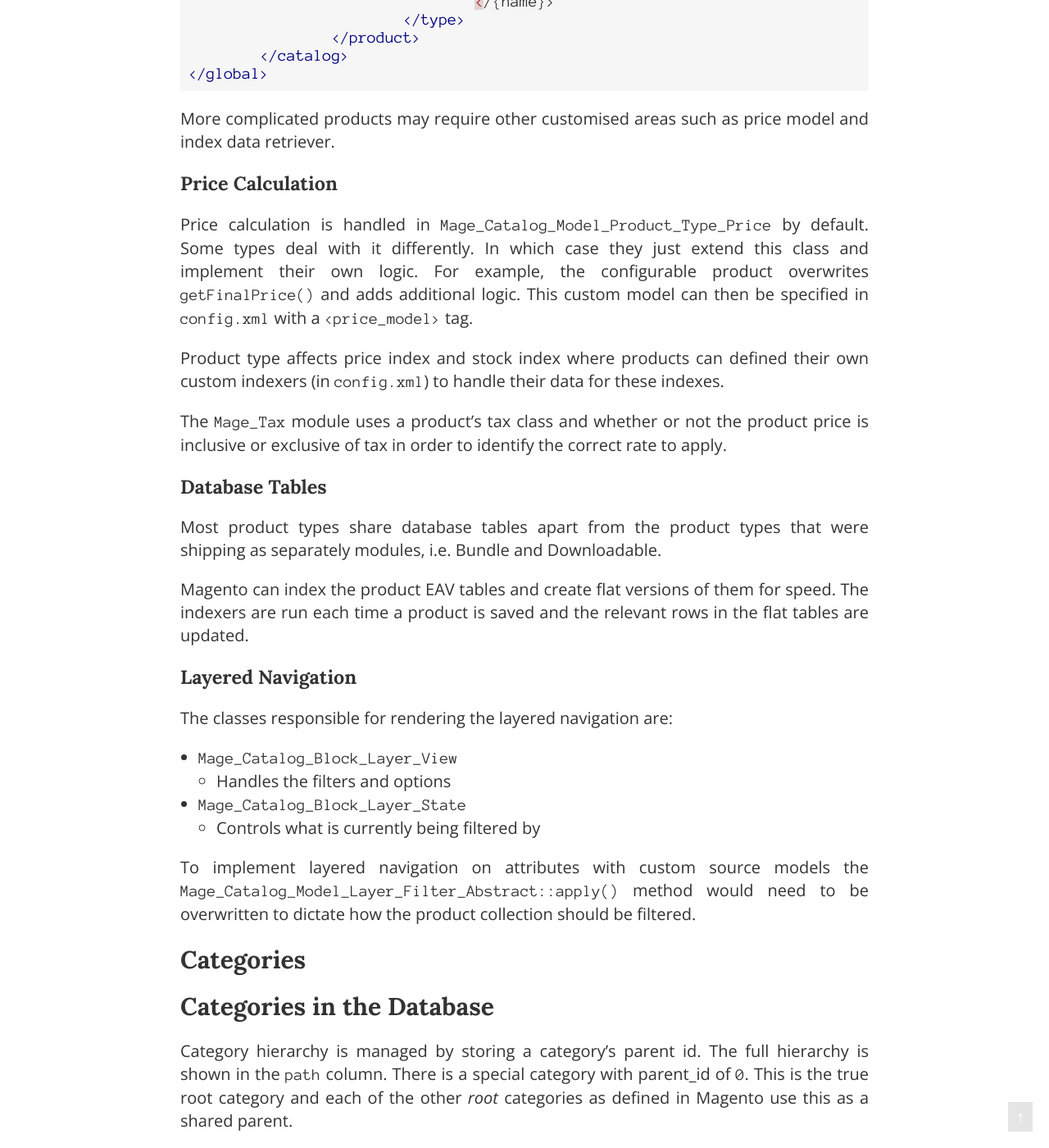
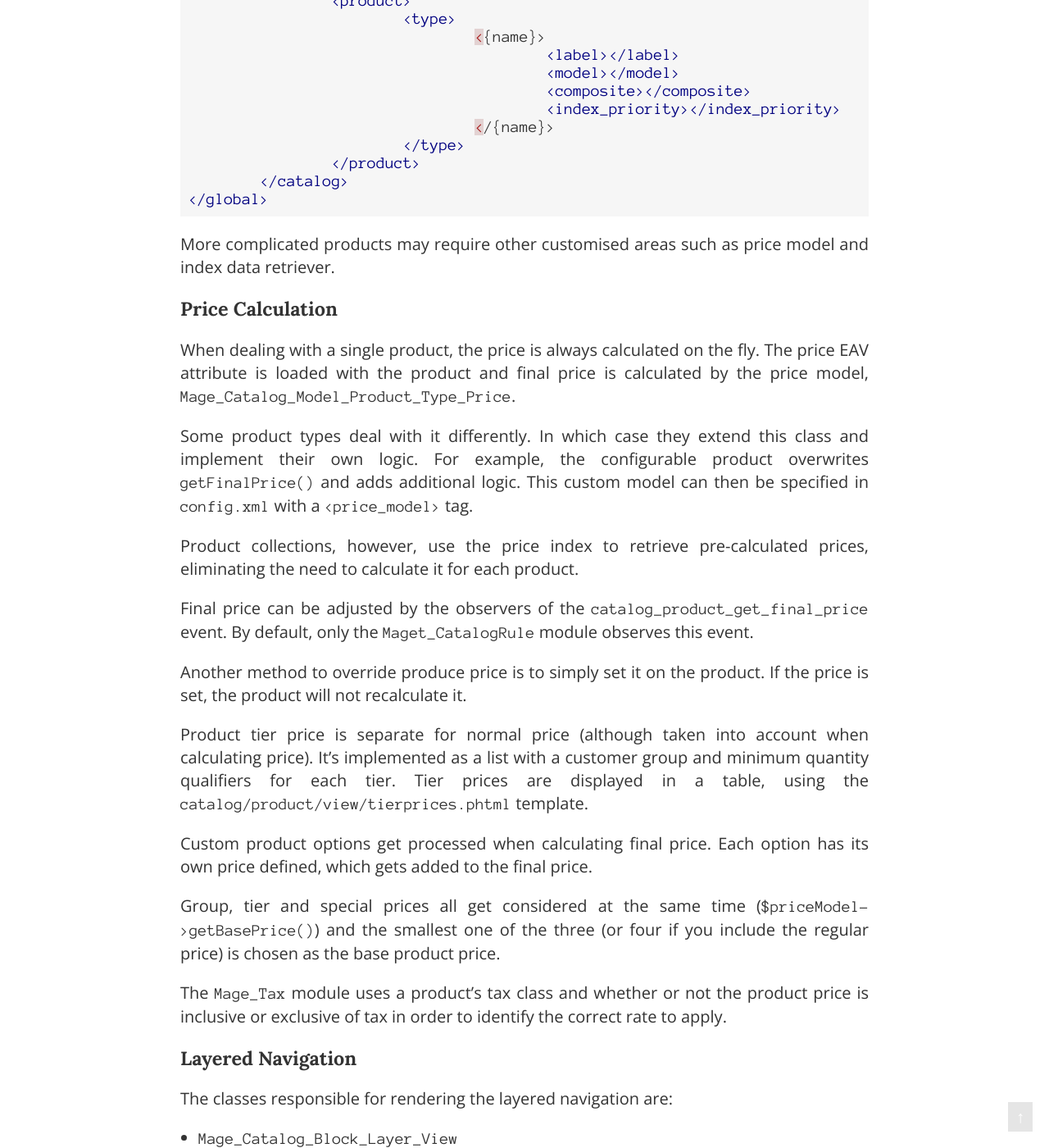
Before and after one commit to meanbee/magecert, a Jekyll site: the page built from catalog.md, in a window 1280 px wide and 1400 px high, scrolled down 1627 px. Shown: the whole window at 82% size. Built offline with Jekyll 4.4.1, drawn with Linux system fonts in a browser that asks for light colours; Markdown is read by kramdown in place of the engine named in the settings; some of the changed text lies outside the part shown.

Commit message:
Begin adding some more info from Tomas on catalog chapter.

```diff
--- a/catalog.md
+++ b/catalog.md
@@ -28,6 +28,11 @@
 
 Most product types are implemented as part of the `Mage_Catalog` module, apart from `Mage_Bundle` and `Mage_Downloadable`.
 
+
+Grouped, Bundle and Configurable products implement a parent-child relationship where a number of other (by default, simple, virtual or downloadable) products get assigned to a main product.  This then handles the product data for the whole collection (e.g. group, bundle, or configurable product name, price and status).
+
+Downloadable and Bundle products have extra tables in the database, meanwhile the rest are shared amongst all other product types.  Configurable products have an extra table to link to child products, `catalog_product_super_link`.
+
 ### Custom Product Type
 
 To create an product type that extends a pre-available product type, this should be done by extending the relevant model. Otherwise the abstract product model should be inherited `Mage_Catalog_Model_Product_Type_Abstract`.
@@ -55,17 +60,23 @@
 
 ### Price Calculation
 
-Price calculation is handled in `Mage_Catalog_Model_Product_Type_Price` by default.  Some types deal with it differently.  In which case they just extend this class and implement their own logic.  For example, the configurable product overwrites `getFinalPrice()` and adds additional logic.  This custom model can then be specified in `config.xml` with a `<price_model>` tag.
+When dealing with a single product, the price is always calculated on the fly.  The price EAV attribute is loaded with the product and final price is calculated by the price model, `Mage_Catalog_Model_Product_Type_Price`.
 
-Product type affects price index and stock index where products can defined their own custom indexers (in `config.xml`) to handle their data for these indexes.
+Some product types deal with it differently.  In which case they extend this class and implement their own logic.  For example, the configurable product overwrites `getFinalPrice()` and adds additional logic.  This custom model can then be specified in `config.xml` with a `<price_model>` tag.
+
+Product collections, however, use the price index to retrieve pre-calculated prices, eliminating the need to calculate it for each product.
+
+Final price can be adjusted by the observers of the `catalog_product_get_final_price` event.  By default, only the `Maget_CatalogRule` module observes this event.
+
+Another method to override produce price is to simply set it on the product.  If the price is set, the product will not recalculate it.
+
+Product tier price is separate for normal price (although taken into account when calculating price).  It's implemented as a list with a customer group and minimum quantity qualifiers for each tier.   Tier prices are displayed in a table, using the `catalog/product/view/tierprices.phtml` template.
+
+Custom product options get processed when calculating final price.  Each option has its own price defined, which gets added to the final price.
+
+Group, tier and special prices all get considered at the same time (`$priceModel->getBasePrice()`) and the smallest one of the three (or four if you include the regular price) is chosen as the base product price.
 
 The `Mage_Tax` module uses a product's tax class and whether or not the product price is inclusive or exclusive of tax in order to identify the correct rate to apply.
-
-### Database Tables
-
-Most product types share database tables apart from the product types that were shipping as separately modules, i.e. Bundle and Downloadable.
-
-Magento can index the product EAV tables and create flat versions of them for speed.  The indexers are run each time a product is saved and the relevant rows in the flat tables are updated.
 
 ### Layered Navigation
 
@@ -80,15 +91,24 @@
 
 ## Categories
 
-## Categories in the Database
+### Categories in the Database
 
-Category hierarchy is managed by storing a category's parent id. The full hierarchy is shown in the `path` column.  There is a special category with parent_id of `0`. This is the true root category and each of the other *root* categories as defined in Magento use this as a shared parent.
+Category hierarchy is managed by storing a category's parent id. The full hierarchy is shown in the `path` column (slash separated IDs).  There is a special category with `parent_id` of `0`. This is the true root category and each of the other *root* categories as defined in Magento use this as a shared parent.
 
 To read and manage a category tree from the database two different classes are used depending if flat catalog is enabled, `Mage_Catalog_Model_Resource_Category_Tree` and `Mage_Catalog_Model_Resource_Category_Flat`.
 
 The advantage of flat categories is that it is quicker to query. However, it needs to be rebuilt from the EAV tables each time there is a change.
 
-## Children Categories
+- `getChildren()`
+	- return comma separated string of immediate children IDs
+- `getAllChildren()`
+	- return a string or array of all children IDs
+- `getChildrenCategories()`
+	- return a collection of immediate chidren categories
+
+N.B. If flat catalog is enabled, the only child categories returned will be ones with `include_in_menu = 1`.  In both cases, only active categories are returned.
+
+### Children Categories
 
 There are two methods to find the children of a category
 
@@ -97,7 +117,7 @@
 - `getChildrenCategories()`
 	- Returns `Mage_Catalog_Model_Resource_Category_Collection`
 
-## Catalog Price Rules
+### Catalog Price Rules
 
 When `getFinalPrice()` is called on a product an event is fired.  This event, `catalog_product_get_final_price` is observed the `Mage_CatalogRule_Model_Observer` which will then look for any catalog price rule that applies to the product.  If it needs, it then looks at the database price table and writes the price back to the product model as a Varien data field `final_price`.
 
@@ -106,7 +126,12 @@
 
 ## Indexing
 
-The `Mage_Index` module provides a framework with which custom indexes can be created to help optimise the performance of the site.  The class that needs to be extended is `Mage_Index_Model_Resource_Abstract`.
+Magento can index the product EAV tables and create flat versions of them for speed.  The indexers are run each time a product is saved and the relevant rows in the flat tables are updated.
+
+The `Mage_Index` module provides the framework with which custom indexes can be created to help optimise the performance of the site.  The class that needs to be extended is `Mage_Index_Model_Resource_Abstract`.
+
+Product type affects price index and stock index where products can defined their own custom indexers (in `config.xml`) to handle their data for these indexes.
+
 
 <ul class="navigation">
     <li class="prev"><a href="/eav.html">&larr; EAV</a>
```
